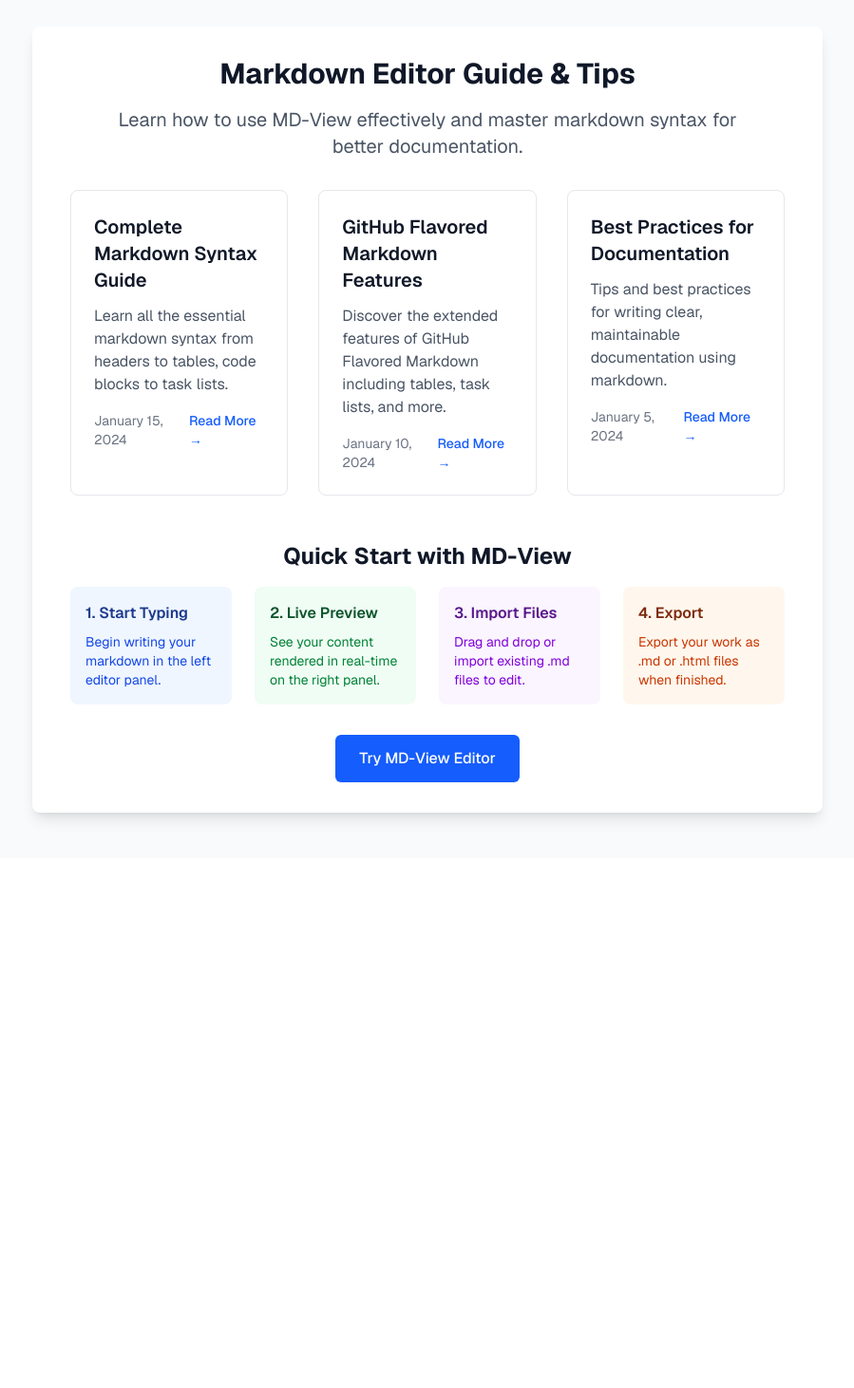
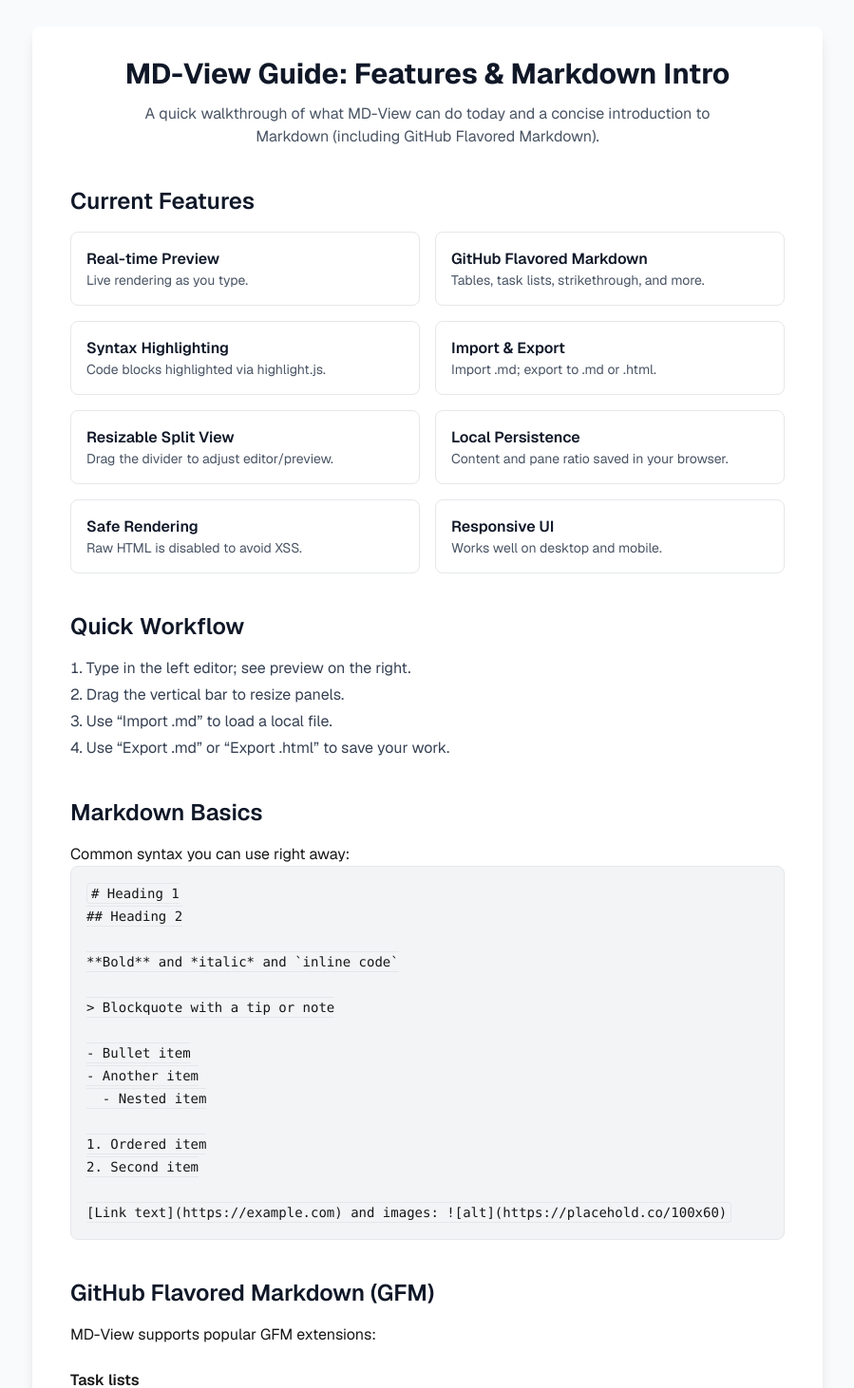
Before and after one commit to celery94/md-view, a Next.js app: page /guide in a window 1280 px wide. Shown: the part 68-1530 px from the top of the page at 95% size, without its empty margins (190-1089 px from the left). Before the commit the page ends 972 px from the top, so only its background shows below. Built offline with nearby package versions, Linux system fonts and the light colour scheme.

Commit message:
feat: Update guide page with enhanced features, improved descriptions, and Markdown basics

```diff
--- a/app/guide/page.tsx
+++ b/app/guide/page.tsx
@@ -2,39 +2,19 @@ import { Metadata } from 'next'
 import Link from 'next/link'
 
 export const metadata: Metadata = {
-  title: 'Markdown Editor Guide & Tips | MD-View',
-  description: 'Learn how to use MD-View markdown editor effectively. Tips, tricks, and guides for writing better markdown documentation.',
+  title: 'Guide: Features & Markdown Basics | MD-View',
+  description:
+    'Learn MD-View features (live preview, GFM, syntax highlighting, import/export, local persistence) and a quick Markdown introduction with examples.',
   keywords: [
     'markdown guide',
-    'markdown tutorial',
-    'markdown tips',
-    'markdown editor guide',
-    'github flavored markdown',
-    'markdown syntax',
-    'documentation writing',
+    'markdown basics',
+    'gfm',
+    'syntax highlighting',
+    'markdown tables',
+    'task lists',
+    'import export markdown',
   ],
 }
-
-const blogPosts = [
-  {
-    title: 'Complete Markdown Syntax Guide',
-    excerpt: 'Learn all the essential markdown syntax from headers to tables, code blocks to task lists.',
-    date: '2024-01-15',
-    slug: 'markdown-syntax-guide',
-  },
-  {
-    title: 'GitHub Flavored Markdown Features',
-    excerpt: 'Discover the extended features of GitHub Flavored Markdown including tables, task lists, and more.',
-    date: '2024-01-10',
-    slug: 'github-flavored-markdown',
-  },
-  {
-    title: 'Best Practices for Documentation',
-    excerpt: 'Tips and best practices for writing clear, maintainable documentation using markdown.',
-    date: '2024-01-05',
-    slug: 'documentation-best-practices',
-  },
-]
 
 export default function Guide() {
   return (
@@ -51,81 +31,114 @@ export default function Guide() {
 
         <div className="bg-white shadow-lg rounded-lg overflow-hidden">
           <div className="px-6 py-8 sm:px-10">
-            <div className="text-center mb-8">
-              <h1 className="text-3xl font-bold text-gray-900 mb-4">
-                Markdown Editor Guide & Tips
+            <header className="text-center mb-10">
+              <h1 className="text-3xl font-bold text-gray-900 mb-3">
+                MD-View Guide: Features & Markdown Intro
               </h1>
-              <p className="text-xl text-gray-600 max-w-2xl mx-auto">
-                Learn how to use MD-View effectively and master markdown syntax for better documentation.
+              <p className="text-gray-600 max-w-2xl mx-auto">
+                A quick walkthrough of what MD-View can do today and a concise
+                introduction to Markdown (including GitHub Flavored Markdown).
               </p>
-            </div>
+            </header>
 
-            <div className="grid gap-8 md:grid-cols-2 lg:grid-cols-3">
-              {blogPosts.map((post) => (
-                <article key={post.slug} className="border border-gray-200 rounded-lg p-6 hover:shadow-md transition-shadow">
-                  <h2 className="text-xl font-semibold text-gray-900 mb-3">
-                    {post.title}
-                  </h2>
-                  <p className="text-gray-600 mb-4">
-                    {post.excerpt}
-                  </p>
-                  <div className="flex items-center justify-between">
-                    <time className="text-sm text-gray-500" dateTime={post.date}>
-                      {new Date(post.date).toLocaleDateString('en-US', {
-                        year: 'numeric',
-                        month: 'long',
-                        day: 'numeric',
-                      })}
-                    </time>
-                    <Link
-                      href={`/guide/${post.slug}`}
-                      className="text-blue-600 hover:text-blue-800 font-medium text-sm"
-                    >
-                      Read More →
-                    </Link>
-                  </div>
-                </article>
-              ))}
-            </div>
-
-            <div className="mt-12 text-center">
-              <h2 className="text-2xl font-bold text-gray-900 mb-4">
-                Quick Start with MD-View
+            <section aria-labelledby="features" className="mb-10">
+              <h2 id="features" className="text-2xl font-semibold text-gray-900 mb-4">
+                Current Features
               </h2>
-              <div className="grid gap-6 md:grid-cols-2 lg:grid-cols-4 text-left">
-                <div className="bg-blue-50 p-4 rounded-lg">
-                  <h3 className="font-semibold text-blue-900 mb-2">1. Start Typing</h3>
-                  <p className="text-blue-700 text-sm">
-                    Begin writing your markdown in the left editor panel.
-                  </p>
+              <div className="grid gap-4 md:grid-cols-2">
+                <div className="border border-gray-200 rounded-lg p-4">
+                  <h3 className="font-semibold text-gray-900">Real-time Preview</h3>
+                  <p className="text-gray-600 text-sm">Live rendering as you type.</p>
                 </div>
-                <div className="bg-green-50 p-4 rounded-lg">
-                  <h3 className="font-semibold text-green-900 mb-2">2. Live Preview</h3>
-                  <p className="text-green-700 text-sm">
-                    See your content rendered in real-time on the right panel.
-                  </p>
+                <div className="border border-gray-200 rounded-lg p-4">
+                  <h3 className="font-semibold text-gray-900">GitHub Flavored Markdown</h3>
+                  <p className="text-gray-600 text-sm">Tables, task lists, strikethrough, and more.</p>
                 </div>
-                <div className="bg-purple-50 p-4 rounded-lg">
-                  <h3 className="font-semibold text-purple-900 mb-2">3. Import Files</h3>
-                  <p className="text-purple-700 text-sm">
-                    Drag and drop or import existing .md files to edit.
-                  </p>
+                <div className="border border-gray-200 rounded-lg p-4">
+                  <h3 className="font-semibold text-gray-900">Syntax Highlighting</h3>
+                  <p className="text-gray-600 text-sm">Code blocks highlighted via highlight.js.</p>
                 </div>
-                <div className="bg-orange-50 p-4 rounded-lg">
-                  <h3 className="font-semibold text-orange-900 mb-2">4. Export</h3>
-                  <p className="text-orange-700 text-sm">
-                    Export your work as .md or .html files when finished.
-                  </p>
+                <div className="border border-gray-200 rounded-lg p-4">
+                  <h3 className="font-semibold text-gray-900">Import & Export</h3>
+                  <p className="text-gray-600 text-sm">Import .md; export to .md or .html.</p>
+                </div>
+                <div className="border border-gray-200 rounded-lg p-4">
+                  <h3 className="font-semibold text-gray-900">Resizable Split View</h3>
+                  <p className="text-gray-600 text-sm">Drag the divider to adjust editor/preview.</p>
+                </div>
+                <div className="border border-gray-200 rounded-lg p-4">
+                  <h3 className="font-semibold text-gray-900">Local Persistence</h3>
+                  <p className="text-gray-600 text-sm">Content and pane ratio saved in your browser.</p>
+                </div>
+                <div className="border border-gray-200 rounded-lg p-4">
+                  <h3 className="font-semibold text-gray-900">Safe Rendering</h3>
+                  <p className="text-gray-600 text-sm">Raw HTML is disabled to avoid XSS.</p>
+                </div>
+                <div className="border border-gray-200 rounded-lg p-4">
+                  <h3 className="font-semibold text-gray-900">Responsive UI</h3>
+                  <p className="text-gray-600 text-sm">Works well on desktop and mobile.</p>
                 </div>
               </div>
-            </div>
+            </section>
+
+            <section aria-labelledby="workflow" className="mb-10">
+              <h2 id="workflow" className="text-2xl font-semibold text-gray-900 mb-4">
+                Quick Workflow
+              </h2>
+              <ol className="list-decimal list-inside text-gray-700 space-y-1">
+                <li>Type in the left editor; see preview on the right.</li>
+                <li>Drag the vertical bar to resize panels.</li>
+                <li>Use “Import .md” to load a local file.</li>
+                <li>Use “Export .md” or “Export .html” to save your work.</li>
+              </ol>
+            </section>
+
+            <section aria-labelledby="markdown-basics" className="mb-10">
+              <h2 id="markdown-basics" className="text-2xl font-semibold text-gray-900 mb-4">
+                Markdown Basics
+              </h2>
+              <div className="prose prose-slate max-w-none">
+                <p>Common syntax you can use right away:</p>
+                <pre><code>{`# Heading 1\n## Heading 2\n\n**Bold** and *italic* and \`inline code\`\n\n> Blockquote with a tip or note\n\n- Bullet item\n- Another item\n  - Nested item\n\n1. Ordered item\n2. Second item\n\n[Link text](https://example.com) and images: ![alt](https://placehold.co/100x60)`}</code></pre>
+              </div>
+            </section>
+
+            <section aria-labelledby="gfm" className="mb-10">
+              <h2 id="gfm" className="text-2xl font-semibold text-gray-900 mb-4">
+                GitHub Flavored Markdown (GFM)
+              </h2>
+              <div className="prose prose-slate max-w-none">
+                <p>MD-View supports popular GFM extensions:</p>
+                <h3>Task lists</h3>
+                <pre><code>{`- [x] Write docs\n- [ ] Add more examples`}</code></pre>
+
+                <h3>Tables</h3>
+                <pre><code>{`| Feature | Support |\n|--------|---------|\n| Tables | ✅ |\n| Tasks  | ✅ |\n| Strike | ✅ |`}</code></pre>
+
+                <h3>Strikethrough</h3>
+                <pre><code>{`This is ~~deprecated~~ now updated.`}</code></pre>
+
+                <h3>Code blocks with highlighting</h3>
+                <pre><code>{`\`\`\`ts\nfunction greet(name: string) {\n  return \'Hello \' + name\n}\n\`\`\``}</code></pre>
+              </div>
+            </section>
+
+            <section aria-labelledby="security" className="mb-10">
+              <h2 id="security" className="text-2xl font-semibold text-gray-900 mb-2">
+                Notes & Limitations
+              </h2>
+              <ul className="list-disc list-inside text-gray-700 space-y-1">
+                <li>Raw HTML in markdown is not rendered for safety.</li>
+                <li>Local persistence uses your browser storage; clear to reset.</li>
+              </ul>
+            </section>
 
             <div className="mt-8 text-center">
               <Link
                 href="/"
                 className="inline-flex items-center px-6 py-3 border border-transparent text-base font-medium rounded-md text-white bg-blue-600 hover:bg-blue-700 focus:outline-none focus:ring-2 focus:ring-offset-2 focus:ring-blue-500"
               >
-                Try MD-View Editor
+                Open MD-View Editor
               </Link>
             </div>
           </div>
```
